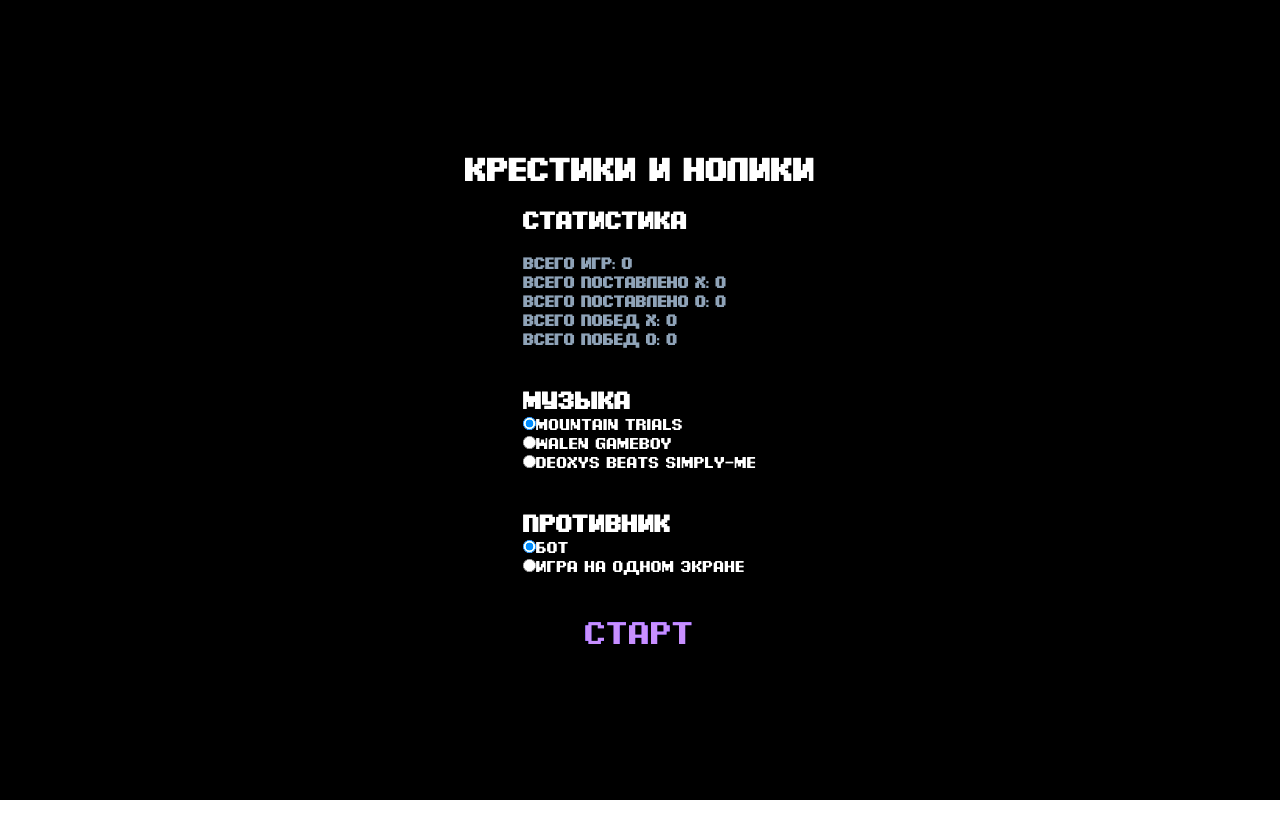
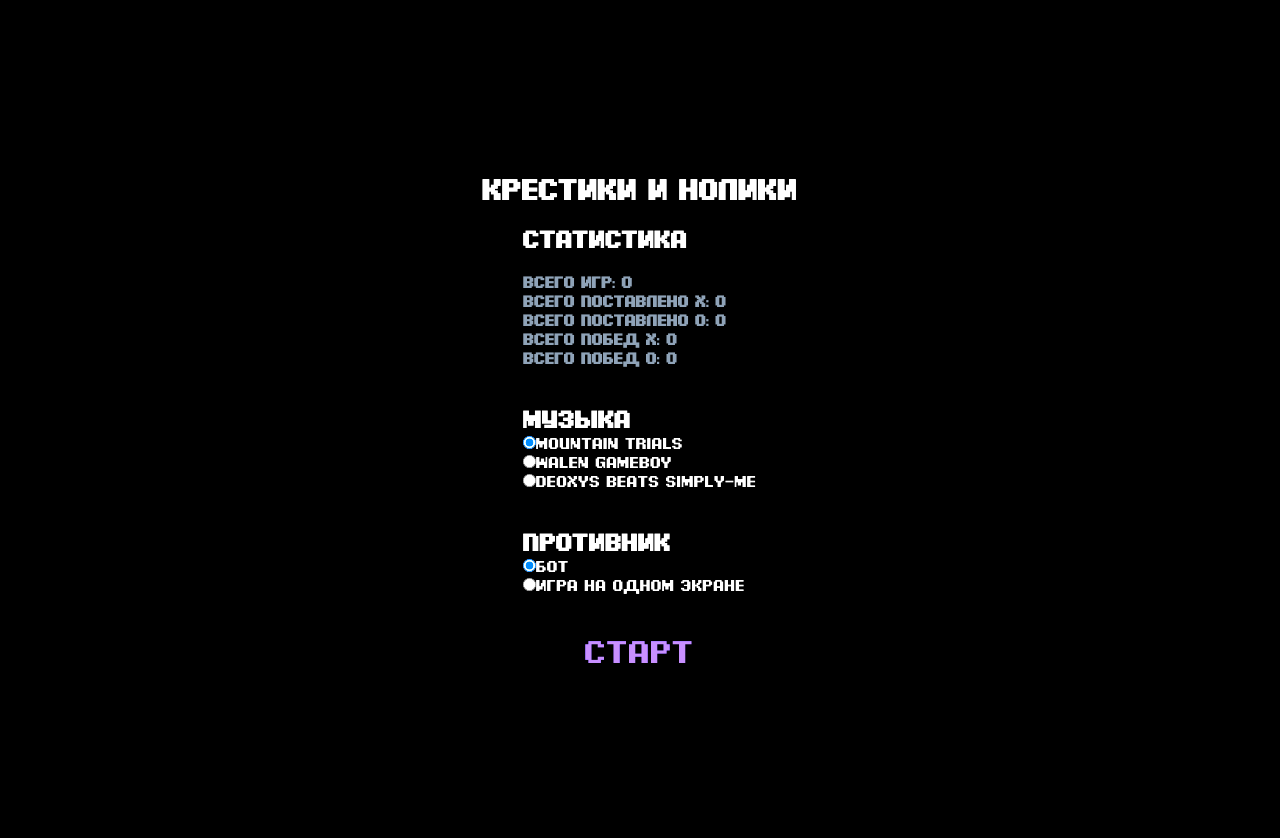
Before and after one commit to cu-e/tic-tac-toe-tochka, a React (Vite) app: page / in a window 1280 px wide. Before the commit the page ends 800 px from the top, so only its background shows below. Built offline with nearby package versions, Linux system fonts and the light colour scheme.

Commit message:
Добавить отступы в меню и уменить шрифт h1

```diff
--- a/src/index.css
+++ b/src/index.css
@@ -19,6 +19,9 @@ body{
   margin: auto;
   background-size: cover;
 
+}
+h1{
+  font-size: 1.8em;
 }
 .img-back{
   width: 100vw;
@@ -142,6 +145,7 @@ body{
 }
 .menu-overlay{
   position: absolute;
+  padding: 20px;
   left: 0;
   right: 0;
   top: 0;
```
